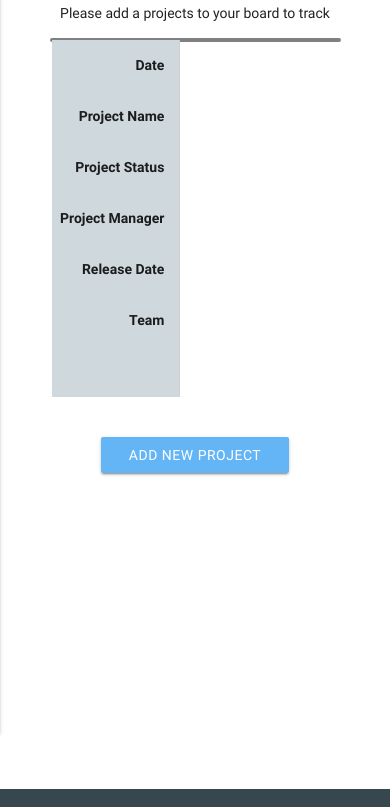
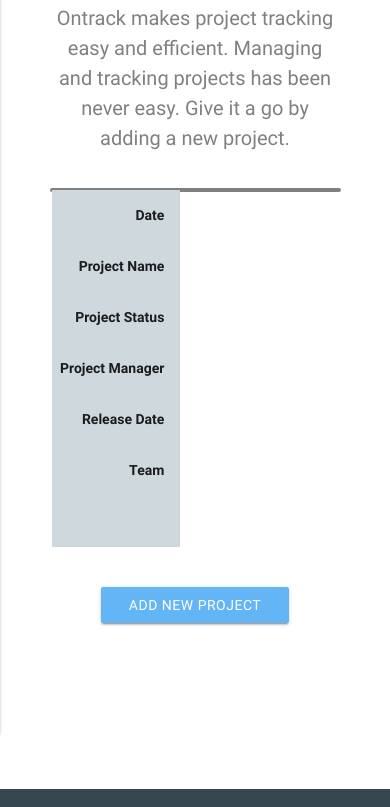
Before and after one commit to azhoque/fullstack-capstone, a website: page public/index.html in a window 390 px wide. Shown: the part 171-978 px from the top of the page. Drawn offline with nearby package versions, Linux system fonts and the light colour scheme; no server answers.

Commit message:
fixed mobile view errors

```diff
--- a/public/index.html
+++ b/public/index.html
@@ -66,7 +66,7 @@
         <div class="row">
             <div class="col s12 center">
                 <h2 class="flow-text">Welcome to Ontrack!</h2>
-                <p>Please add a projects to your board to track</p>
+                <p class="flow-text">Ontrack makes project tracking easy and efficient. Managing and tracking projects has been never easy. Give it a go by adding a new project.</p>
                 <table id="table1" class="responsive-table">
                     <thead id="thead" class="blue-grey lighten-4">
                         <tr>
--- a/public/style.css
+++ b/public/style.css
@@ -6,6 +6,7 @@
   margin: 0px;
   height: 100%;
   z-index: 1;
+
 }
 
 nav {
@@ -22,11 +23,23 @@
   display: block;
   min-height: 100vh;
   /*flex-direction: column;*/
+
 }
 
 #container1 h2 {
   text-align: center;
   font-size: 30px;
+  font-weight: 400;
+
+}
+
+#container1 p {
+  text-align: center;
+  font-size: 20px;
+  font-weight: 400;
+  color: #808080;
+  margin-bottom: 20px;
+  padding-bottom: 15px;
 
 }
 
```
Also changed, not shown: public/metalic.jpg (deleted).
